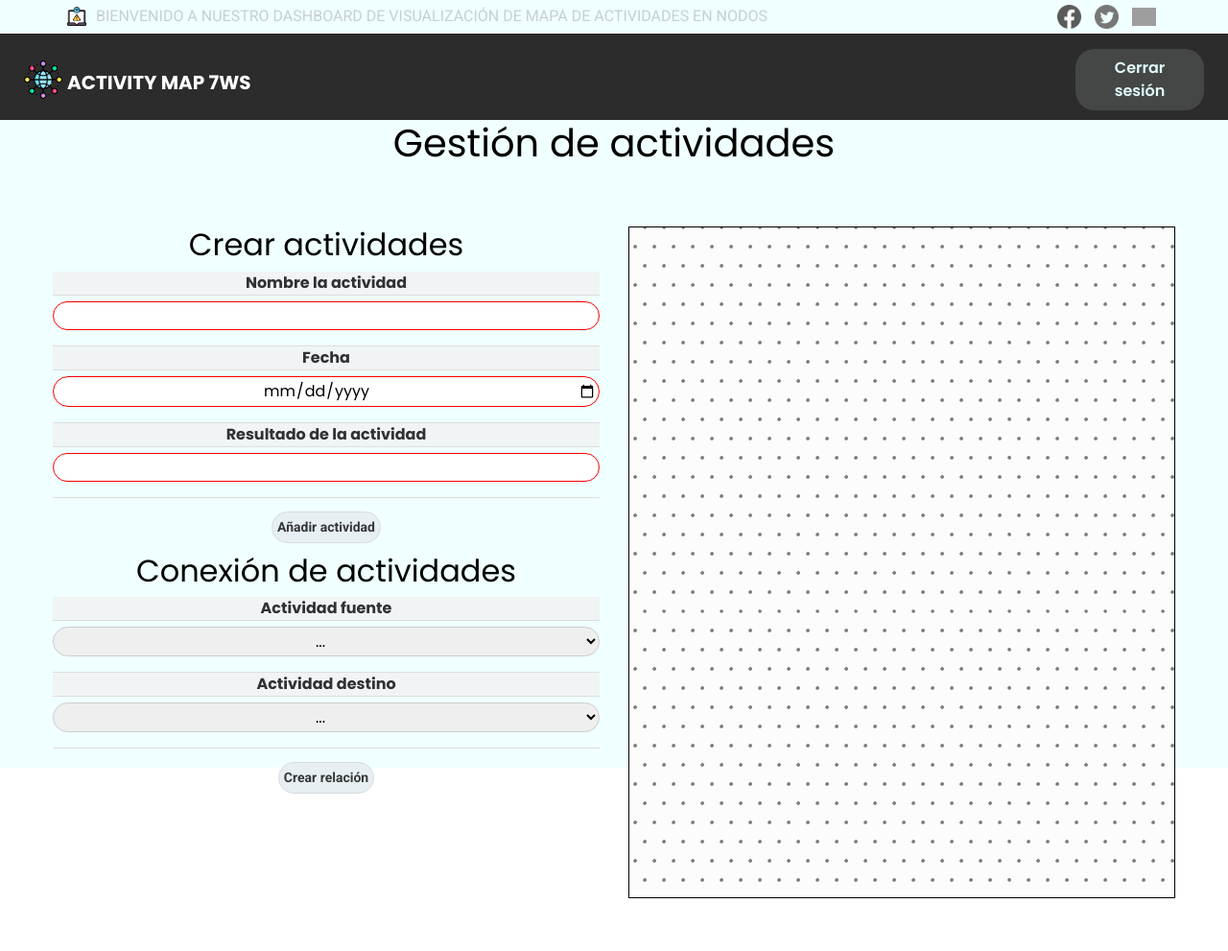
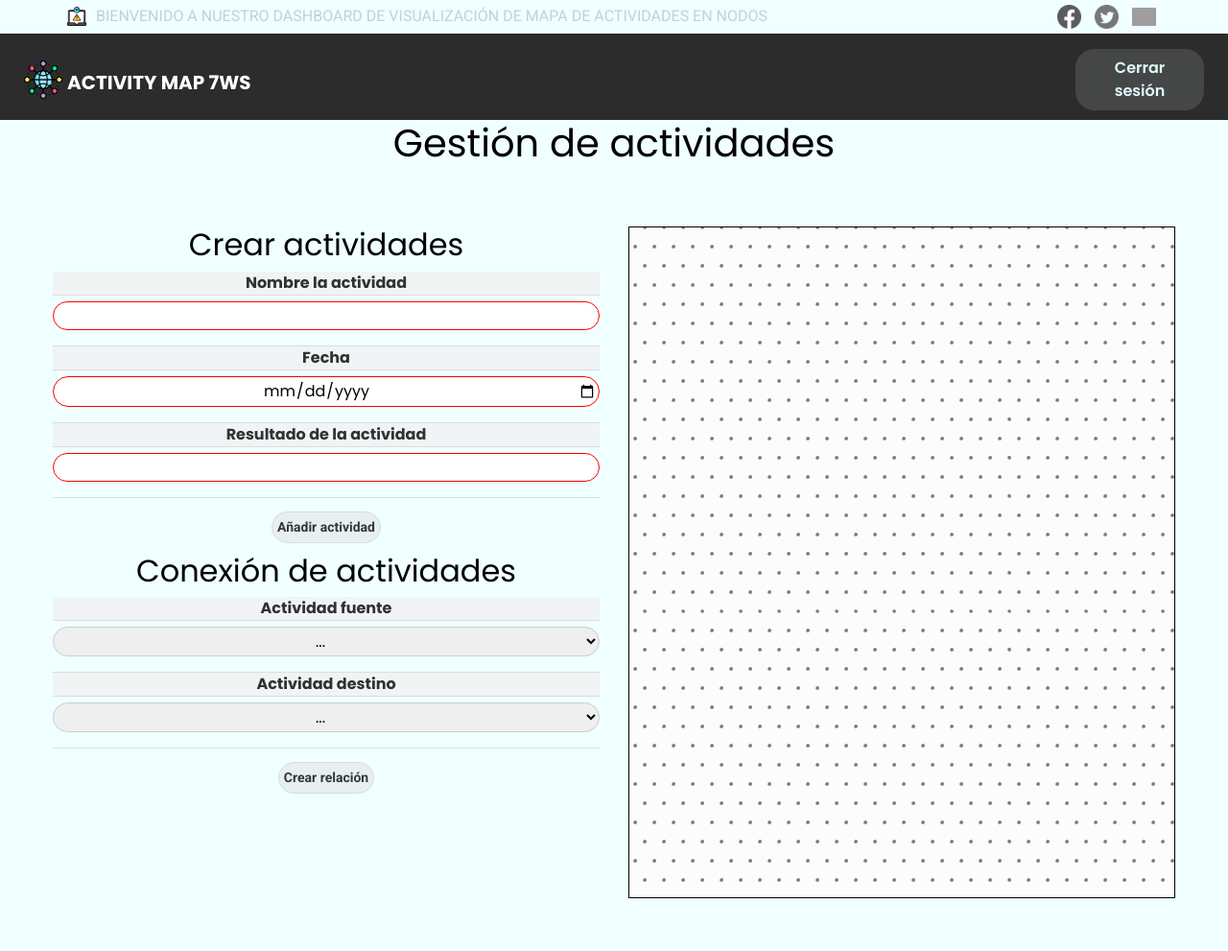
Before and after one commit to JuanGarcia0418/ActivityMap, a Flask app: page /create_activities/1 in a window 1280 px wide. Shown: the whole page at 96% size. Run offline with Flask 3, Linux system fonts and the light colour scheme; data that the repository does not hold is empty; some libraries are stand-ins or nearby versions; grey boxes are pictures that could not be loaded.

Commit message:
change color for the backgrond

```diff
--- a/app/static/css/style.css
+++ b/app/static/css/style.css
@@ -1,7 +1,7 @@
 body {
   font-family: "Poppins", sans-serif;
   color: #000000;
-  background-color: #ffffff;
+  background-color: #f0ffff;
 }
 
 .layout_padding {
--- a/app/static/css/style.scss
+++ b/app/static/css/style.scss
@@ -35,7 +35,7 @@ $primary: #10e7f4;
 body {
   @include main-font;
   color: $black;
-  background-color: #ffffff;
+  background-color: #f0ffff;
 }
 
 .layout_padding {
```
